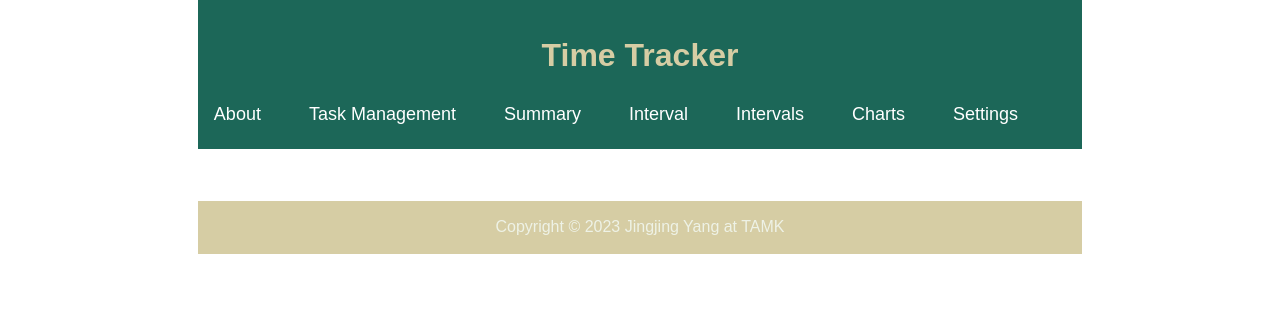
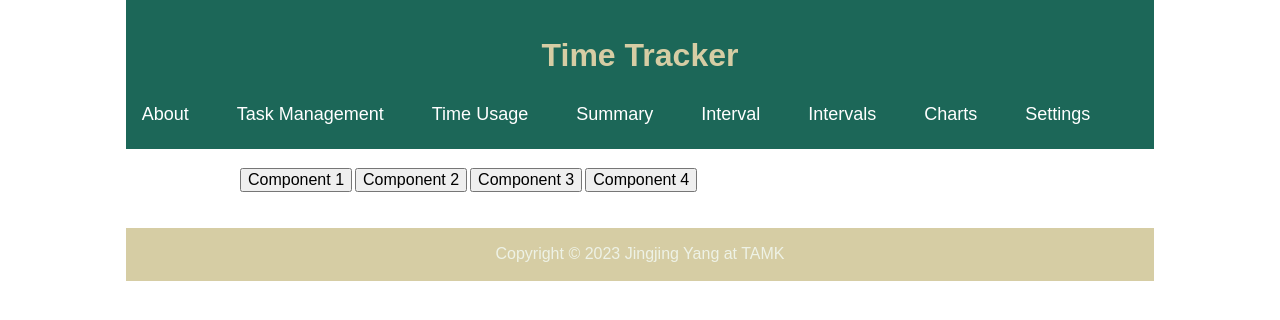
Before and after one commit to jingjingyang0803/TimeTracker, a React (Vite) app: page /time-usage in a window 1280 px wide. Shown: the top 320 px of the page. Built offline with nearby package versions, Linux system fonts and the light colour scheme; a web font is replaced by a local one.

Commit message:
time usage into one view

```diff
--- a/src/App.jsx
+++ b/src/App.jsx
@@ -4,10 +4,11 @@ import { Link } from "react-router-dom";
 
 import About from "./components/About";
 import Tasks from "./components/Tasks";
-import Summary from "./components/Summary";
-import Interval from "./components/Interval";
-import Intervals from "./components/Intervals";
-import Charts from "./components/Charts";
+import TimeUsage from "./components/TimeUsage";
+import Summary from "./components/TotalActiveTime";
+import Interval from "./components/ActiveIntervals";
+import Intervals from "./components/Timeline";
+import Charts from "./components/DailyActiveChart";
 import Settings from "./components/Settings";
 
 import "./App.css";
@@ -22,6 +23,10 @@ const NavigationBar = () => {
         <li>
           <Link to="/tasks">Task Management</Link>{" "}
           {/* Link to the Tasks page */}
+        </li>
+        <li>
+          <Link to="/time-usage">Time Usage</Link>{" "}
+          {/* Link to the Time Usage page */}
         </li>
         <li>
           <Link to="/summary">Summary</Link> {/* Link to the Summary page */}
@@ -66,6 +71,8 @@ const App = () => {
               element={<Tasks singleTaskMode={singleTaskMode} />}
             />{" "}
             {/* Route for the Tasks page */}
+            <Route path="/time-usage" element={<TimeUsage />} />{" "}
+            {/* Route for the Time Usage page */}
             <Route path="/summary" element={<Summary />} />{" "}
             {/* Route for the Summary page */}
             <Route path="/interval" element={<Interval />} />{" "}
--- a/src/components/Interval.jsx
+++ b/src/components/ActiveIntervals.jsx
@@ -1,6 +1,6 @@
 import React, { useEffect, useState } from "react";
 
-const Interval = () => {
+const ActiveIntervals = () => {
   // ================================= useState and useEffect ====================================================
   const [tasks, setTasks] = useState([]);
   const [selectedTask, setSelectedTask] = useState();
@@ -230,4 +230,4 @@ const Interval = () => {
   );
 };
 
-export default Interval;
+export default ActiveIntervals;
--- a/src/components/Charts.jsx
+++ b/src/components/DailyActiveChart.jsx
@@ -4,7 +4,7 @@ import { Chart } from "chart.js";
 import { CategoryScale } from "chart.js/auto";
 Chart.register(CategoryScale);
 
-const Charts = () => {
+const DailyActiveChart = () => {
   // ================================= useState and useEffect ======================================================
   const [tasks, setTasks] = useState([]);
   const [selectedTask, setSelectedTask] = useState(null);
@@ -253,4 +253,4 @@ const Charts = () => {
   );
 };
 
-export default Charts;
+export default DailyActiveChart;
--- /dev/null
+++ b/src/components/TimeUsage.jsx
@@ -0,0 +1,42 @@
+import React, { useState } from "react";
+
+import TotalActiveTime from "./TotalActiveTime";
+import ActiveIntervals from "./ActiveIntervals";
+import Timeline from "./Timeline";
+import DailyActiveChart from "./DailyActiveChart";
+
+const componentMap = {
+  TotalActiveTime,
+  ActiveIntervals,
+  Timeline,
+  DailyActiveChart,
+};
+
+const Durations = [
+  { label: "Component 1", name: "TotalActiveTime" },
+  { label: "Component 2", name: "ActiveIntervals" },
+  { label: "Component 3", name: "Timeline" },
+  { label: "Component 4", name: "DailyActiveChart" },
+];
+
+const TimeUsage = () => {
+  const [activeComponent, setActiveComponent] = useState(null);
+
+  const renderComponent = (componentName) => {
+    const selectedComponent = componentMap[componentName];
+    setActiveComponent(selectedComponent);
+  };
+
+  return (
+    <div>
+      {Durations.map((item, index) => (
+        <button key={index} onClick={() => renderComponent(item.name)}>
+          {item.label}
+        </button>
+      ))}
+      {activeComponent}
+    </div>
+  );
+};
+
+export default TimeUsage;
--- a/src/components/Intervals.jsx
+++ b/src/components/Timeline.jsx
@@ -1,6 +1,6 @@
 import React, { useEffect, useState } from "react";
 
-const Intervals = () => {
+const Timeline = () => {
   // ================================= useState and useEffect ====================================================
   const [tasks, setTasks] = useState([]);
 
@@ -150,4 +150,4 @@ const Intervals = () => {
   );
 };
 
-export default Intervals;
+export default Timeline;
--- a/src/components/Summary.jsx
+++ b/src/components/TotalActiveTime.jsx
@@ -1,6 +1,6 @@
 import React, { useEffect, useState } from "react";
 
-const Summary = () => {
+const TotalActiveTime = () => {
   // ================================= useState and useEffect =====================================================
   const [tasks, setTasks] = useState([]);
 
@@ -196,4 +196,4 @@ const Summary = () => {
   );
 };
 
-export default Summary;
+export default TotalActiveTime;
```
